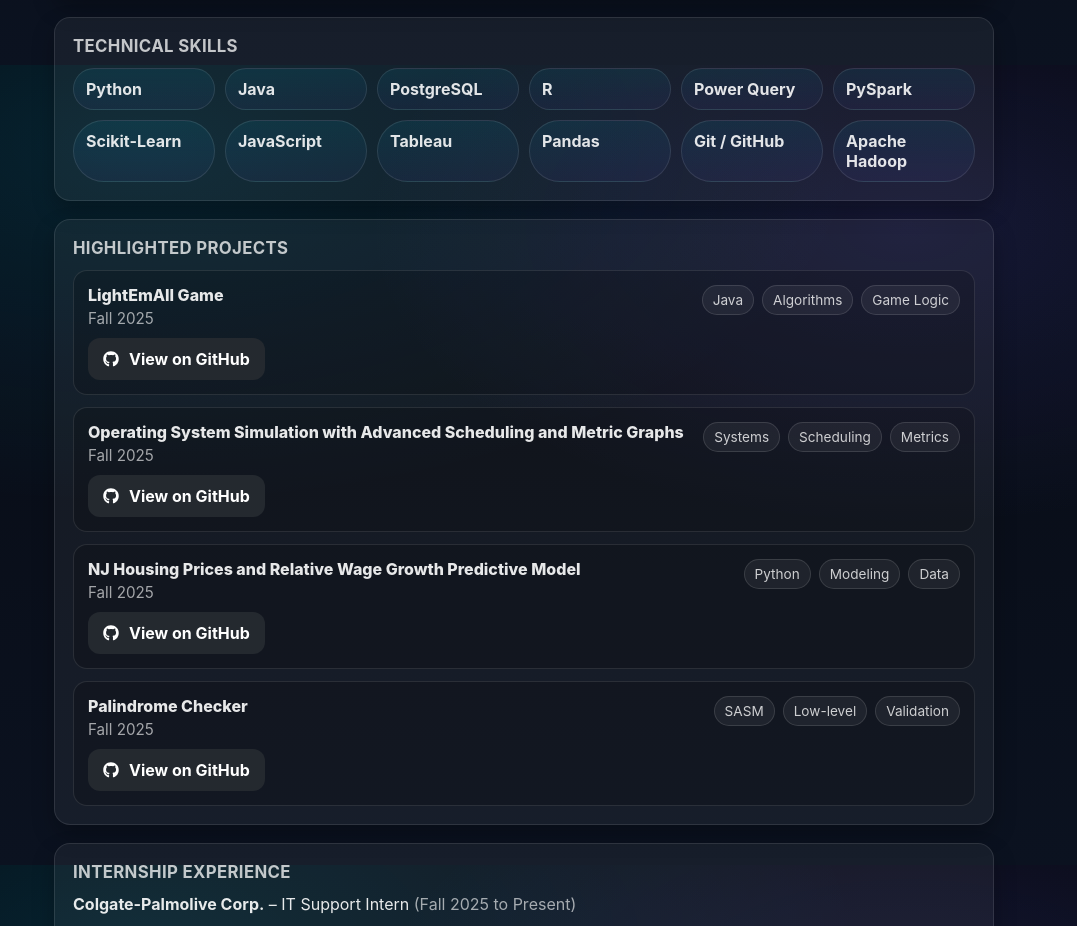
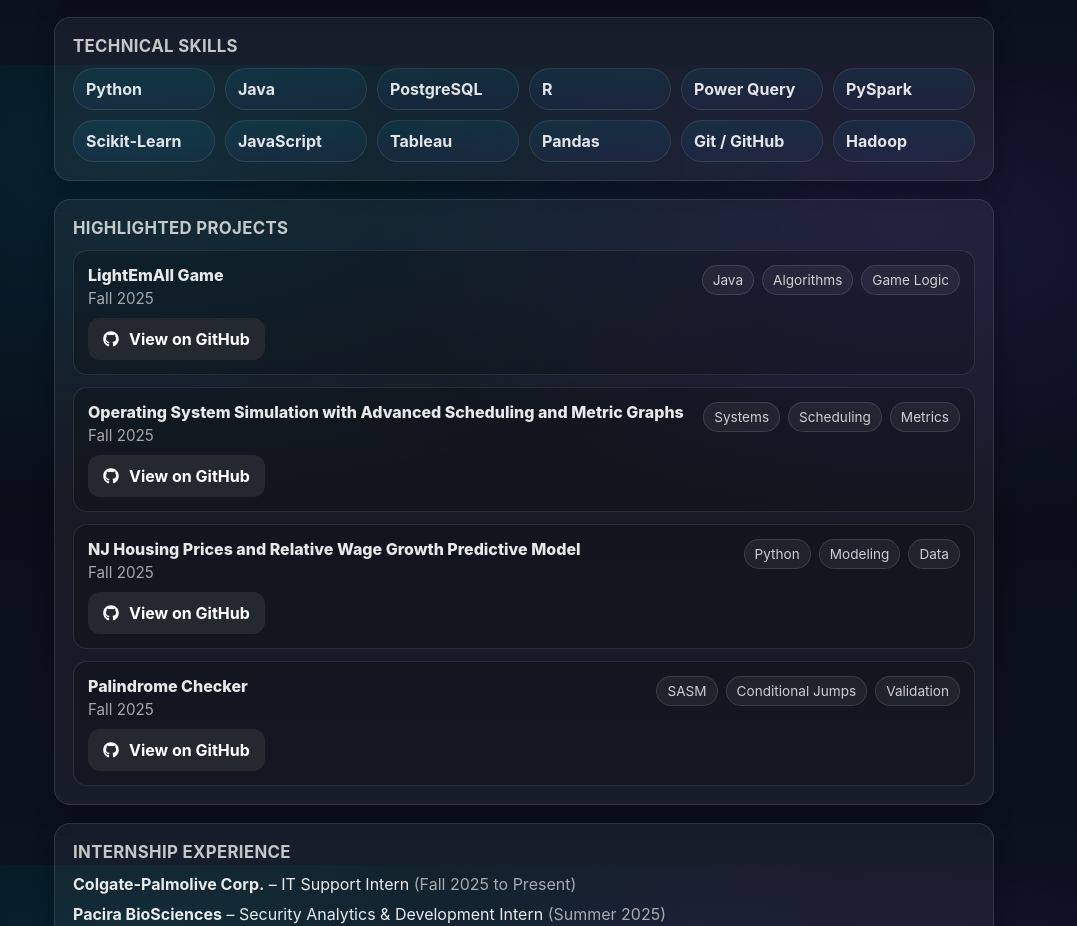
Before and after one commit to eetrusio14/my-portfolio, a React (Create React App) app: page / in a window 1280 px wide. Shown: the part 735-1661 px from the top of the page, without its empty margins (116-1193 px from the left). Built offline with nearby package versions, Linux system fonts and the light colour scheme.

Commit message:
Grammar fixes

```diff
--- a/src/App.js
+++ b/src/App.js
@@ -106,7 +106,7 @@
             <li>Tableau</li>
             <li>Pandas</li>
             <li>Git / GitHub</li>
-            <li>Apache Hadoop</li>
+            <li> Hadoop</li>
           </ul>
         </section>
 
@@ -189,7 +189,7 @@
                 </div>
                 <div className="tags">
                   <span className="tag">SASM</span>
-                  <span className="tag">Low-level</span>
+                  <span className="tag">Conditional Jumps</span>
                   <span className="tag">Validation</span>
                 </div>
               </div>
```
